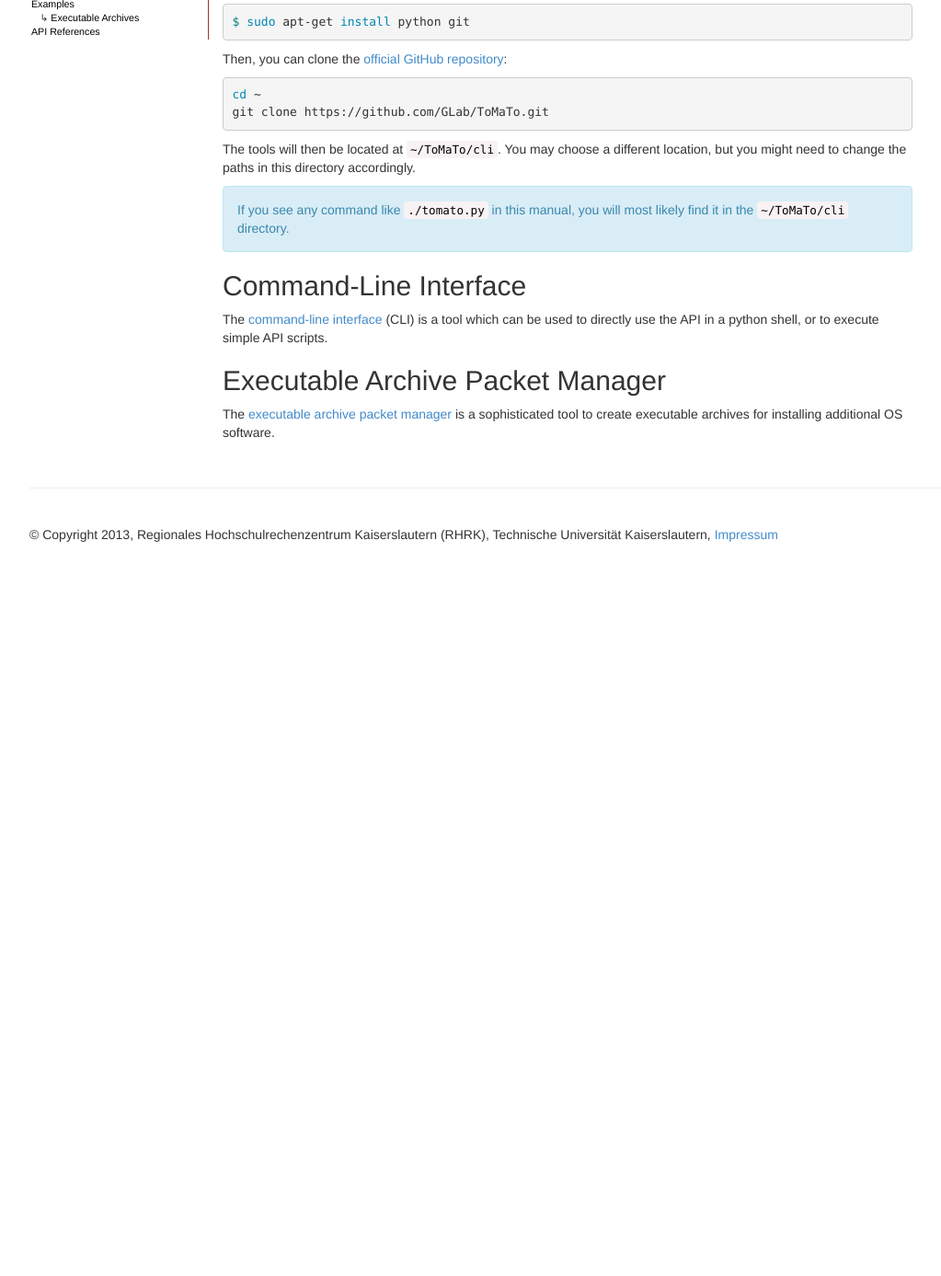
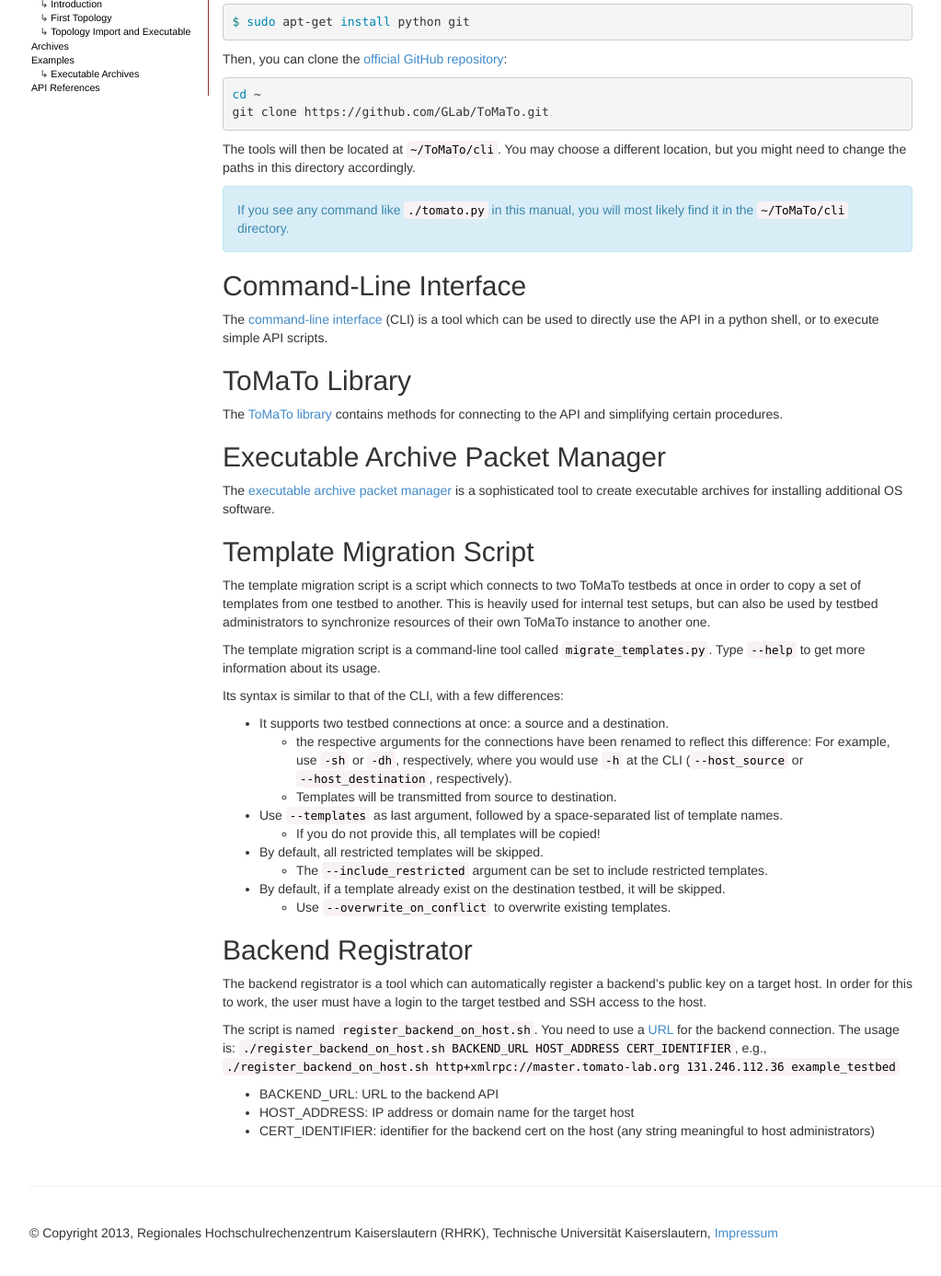
Before and after one commit to GLab/glab.github.io, a Jekyll site: the page built from manuals/dev/tools.md, in a window 1280 px wide and 1400 px high, scrolled down 552 px. Shown: the top 1387 px of the window at 92% size, without its empty margins (38-1061 px from the left). Built offline with Jekyll 4.4.1, drawn with Linux system fonts in a browser that asks for light colours; before the commit the page ends 1193 px from its top, so only the background shows below that; some of the changed text lies outside the part shown.

Commit message:
continued writing advanced user manual

```diff
--- a/manuals/dev/tools.md
+++ b/manuals/dev/tools.md
@@ -36,6 +36,38 @@ If you see any command like `./tomato.py` in this manual, you will most likely f
 
 The [command-line interface](cli) (CLI) is a tool which can be used to directly use the API in a python shell, or to execute simple API scripts.
 
+## ToMaTo Library
+
+The [ToMaTo library](lib) contains methods for connecting to the API and simplifying certain procedures.
+
 ## Executable Archive Packet Manager
 
 The [executable archive packet manager](getpackages) is a sophisticated tool to create executable archives for installing additional OS software.
+
+## Template Migration Script
+
+The template migration script is a script which connects to two ToMaTo testbeds at once in order to copy a set of templates from one testbed to another. This is heavily used for internal test setups, but can also be used by testbed administrators to synchronize resources of their own ToMaTo instance to another one.
+
+The template migration script is a command-line tool called `migrate_templates.py`. Type `--help` to get more information about its usage.
+
+Its syntax is similar to that of the CLI, with a few differences:
+
+* It supports two testbed connections at once: a source and a destination.
+  * the respective arguments for the connections have been renamed to reflect this difference: For example, use `-sh` or `-dh`, respectively, where you would use `-h` at the CLI (`--host_source` or `--host_destination`, respectively).
+  * Templates will be transmitted from source to destination.
+* Use `--templates` as last argument, followed by a space-separated list of template names.
+  * If you do not provide this, all templates will be copied!
+* By default, all restricted templates will be skipped.
+  * The `--include_restricted` argument can be set to include restricted templates.
+* By default, if a template already exist on the destination testbed, it will be skipped.
+  * Use `--overwrite_on_conflict` to overwrite existing templates.
+
+## Backend Registrator
+
+The backend registrator is a tool which can automatically register a backend's public key on a target host. In order for this to work, the user must have a login to the target testbed and SSH access to the host.
+
+The script is named `register_backend_on_host.sh`. You need to use a [URL](../api_references/#url) for the backend connection. The usage is: `./register_backend_on_host.sh BACKEND_URL HOST_ADDRESS CERT_IDENTIFIER`, e.g., `./register_backend_on_host.sh http+xmlrpc://master.tomato-lab.org 131.246.112.36 example_testbed`
+
+* BACKEND_URL: URL to the backend API
+* HOST_ADDRESS: IP address or domain name for the target host
+* CERT_IDENTIFIER: identifier for the backend cert on the host (any string meaningful to host administrators)
```
Also changed, not shown: other parts of manuals/dev/tools.md (+1 -1 lines), _data/manuals.yml (+9 -0 lines), manuals/dev/tools/cli.md (added, +65 -0 lines).
